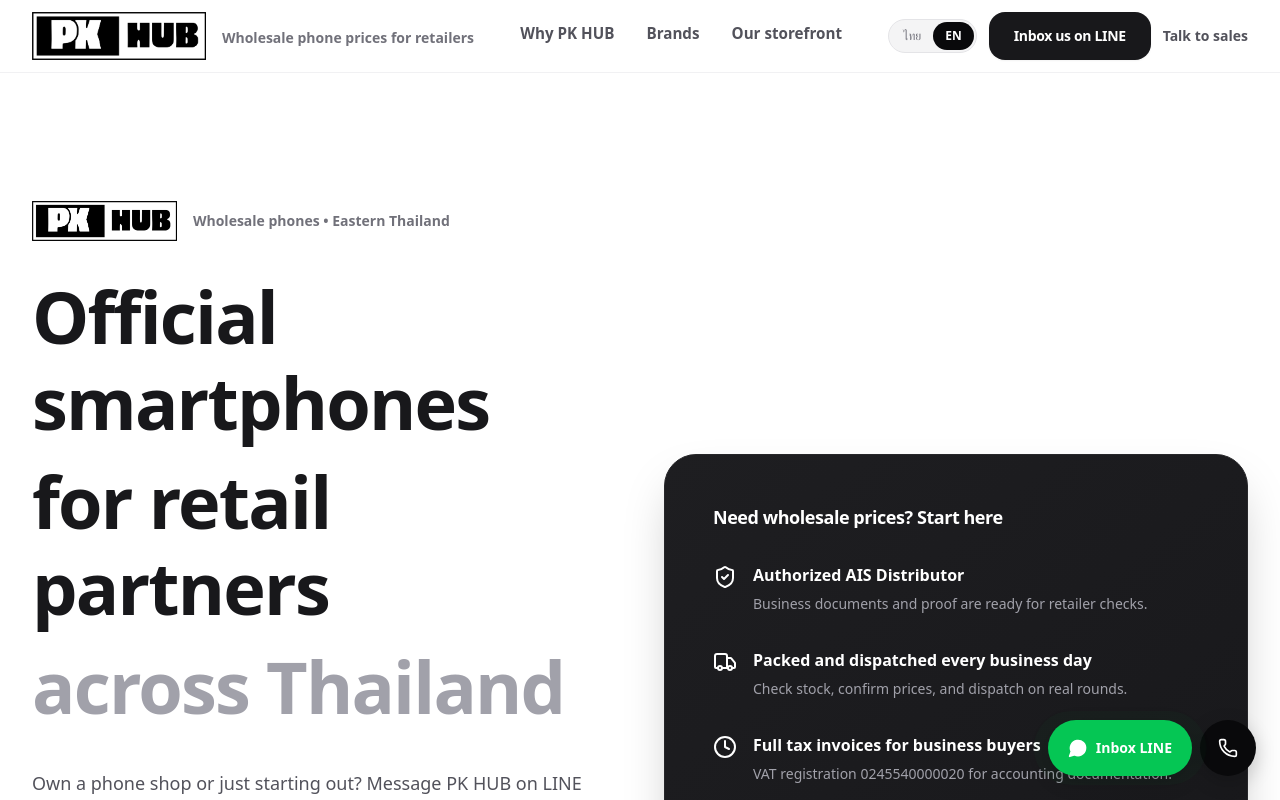
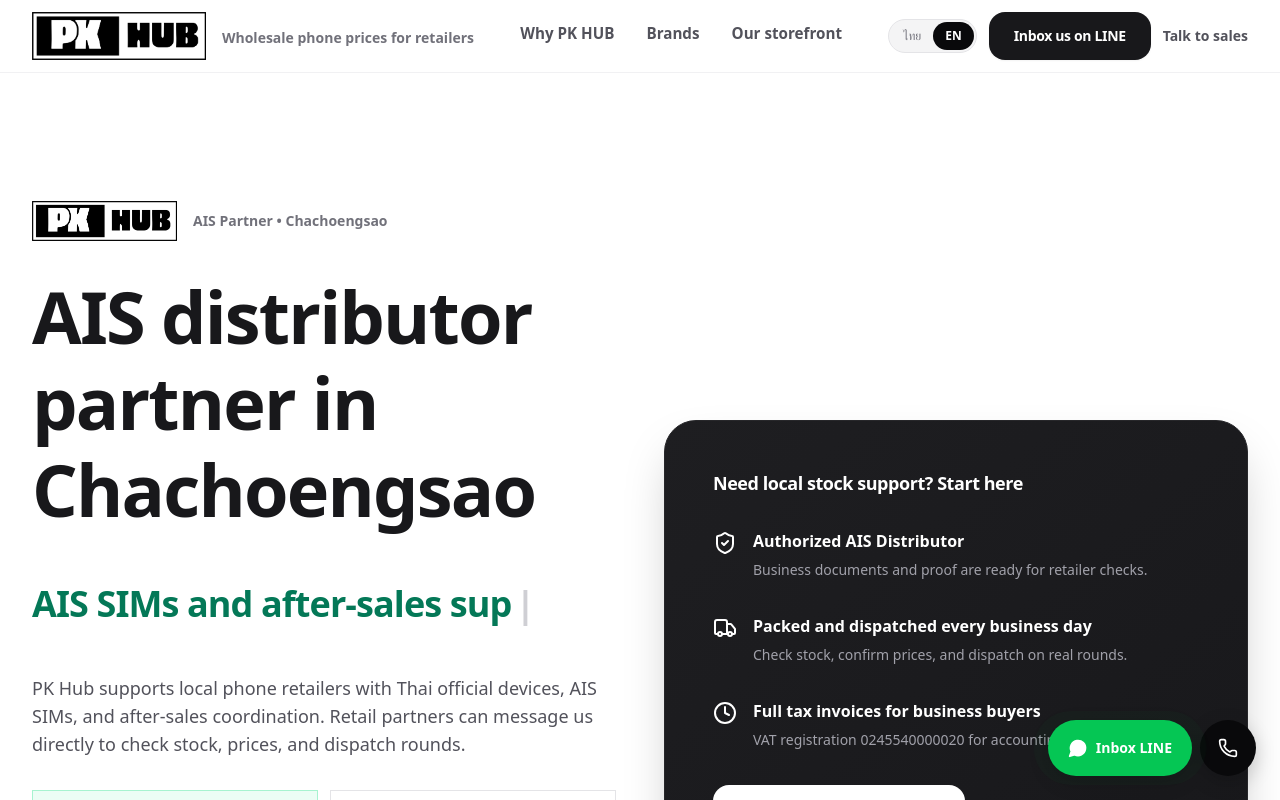
Before and after one commit to deucetrk/pk-hub, a React (Vite) app in the folder website/: page /en in a window 1280 px wide. Shown: the top 800 px of the page. Built offline with nearby package versions, Linux system fonts and the light colour scheme; a web font is replaced by a local one.

Commit message:
Update PK Hub hero positioning

```diff
--- a/website/index.html
+++ b/website/index.html
@@ -4,15 +4,15 @@
     <meta charset="UTF-8" />
     <link rel="icon" type="image/png" href="/favicon.png" />
     <meta name="viewport" content="width=device-width, initial-scale=1.0" />
-    <title>PK HUB | ค้าส่งมือถือฉะเชิงเทรา เครื่องศูนย์ไทยสำหรับร้านค้า</title>
+    <title>PK HUB | พาร์ทเนอร์ตัวแทนจำหน่าย AIS ฉะเชิงเทรา สำหรับร้านมือถือ</title>
     <meta
       name="description"
-      content="PK HUB ค้าส่งมือถือฉะเชิงเทรา ผู้จัดจำหน่ายที่ได้รับอนุญาตจาก AIS สำหรับร้านค้า เครื่องศูนย์ไทย จดทะเบียน VAT และออกใบกำกับภาษีเต็มรูปแบบ"
+      content="PK Hub พาร์ทเนอร์ตัวแทนจำหน่าย AIS ในจังหวัดฉะเชิงเทรา ดูแลเครื่องศูนย์ไทย ซิม AIS และบริการหลังการขายสำหรับร้านค้ามือถือในพื้นที่"
     />
-    <meta property="og:title" content="PK HUB | ค้าส่งมือถือฉะเชิงเทรา เครื่องศูนย์ไทยสำหรับร้านค้า" />
+    <meta property="og:title" content="PK HUB | พาร์ทเนอร์ตัวแทนจำหน่าย AIS ฉะเชิงเทรา" />
     <meta
       property="og:description"
-      content="ค้าส่งมือถือฉะเชิงเทราสำหรับร้านค้า B2B มีหน้าร้านจริง Authorized AIS Distributor จดทะเบียน VAT และออกใบกำกับภาษีเต็มรูปแบบ"
+      content="ดูแลเครื่องศูนย์ไทย ซิม AIS และบริการหลังการขายสำหรับร้านค้ามือถือในฉะเชิงเทรา มีหน้าร้านจริง จดทะเบียน VAT และทีมในพื้นที่"
     />
     <meta property="og:type" content="website" />
     <meta property="og:url" content="https://pkhub.co/th" />
@@ -35,7 +35,7 @@
         "@type": "WholesaleStore",
         "name": "PK HUB",
         "url": "https://pkhub.co",
-        "description": "ค้าส่งมือถือฉะเชิงเทรา ผู้จัดจำหน่ายที่ได้รับอนุญาตจาก AIS สำหรับมือถือเครื่องศูนย์ไทย มี VAT และออกใบกำกับภาษีเต็มรูปแบบ",
+        "description": "พาร์ทเนอร์ตัวแทนจำหน่าย AIS ในจังหวัดฉะเชิงเทรา ดูแลมือถือเครื่องศูนย์ไทย ซิม AIS และบริการหลังการขายสำหรับร้านค้ามือถือในพื้นที่ มี VAT และออกใบกำกับภาษีเต็มรูปแบบ",
         "telephone": "+66892480888",
         "taxID": "0245540000020",
         "vatID": "TH0245540000020",
--- a/website/src/pages/home/HeroSection.tsx
+++ b/website/src/pages/home/HeroSection.tsx
@@ -1,3 +1,5 @@
+import { useEffect, useMemo, useState } from 'react'
+
 import { motion } from 'framer-motion'
 import { BadgeCheck, Clock, MessageCircle, ReceiptText, ShieldCheck, Truck } from 'lucide-react'
 
@@ -6,9 +8,72 @@
 import { useLanguage } from '@/i18n/LanguageContext'
 import { revealViewport, useRevealMotion } from '@/lib/motion'
 
+const TH_TYPEWRITER_PHRASES = [
+  'เครื่องศูนย์ไทยสำหรับร้านค้า',
+  'ซิม AIS และบริการหลังการขาย',
+  'เช็กสต็อกกับทีมในพื้นที่',
+  'มีรอบส่งในฉะเชิงเทรา',
+]
+
+const EN_TYPEWRITER_PHRASES = [
+  'Thai official devices for retailers',
+  'AIS SIMs and after-sales support',
+  'Stock checks with a local team',
+  'Dispatch rounds in Chachoengsao',
+]
+
+function TypewriterLine({ phrases, reduceMotion }: { phrases: string[]; reduceMotion: boolean | null }) {
+  const [phraseIndex, setPhraseIndex] = useState(0)
+  const [visibleLength, setVisibleLength] = useState(phrases[0]?.length ?? 0)
+  const [deleting, setDeleting] = useState(false)
+
+  useEffect(() => {
+    if (reduceMotion || phrases.length <= 1) {
+      setPhraseIndex(0)
+      setVisibleLength(phrases[0]?.length ?? 0)
+      setDeleting(false)
+      return
+    }
+
+    const phrase = phrases[phraseIndex]
+    const doneTyping = !deleting && visibleLength === phrase.length
+    const doneDeleting = deleting && visibleLength === 0
+    const delay = doneTyping ? 1500 : doneDeleting ? 250 : deleting ? 38 : 68
+
+    const timer = window.setTimeout(() => {
+      if (doneTyping) {
+        setDeleting(true)
+        return
+      }
+
+      if (doneDeleting) {
+        setDeleting(false)
+        setPhraseIndex((current) => (current + 1) % phrases.length)
+        return
+      }
+
+      setVisibleLength((current) => current + (deleting ? -1 : 1))
+    }, delay)
+
+    return () => window.clearTimeout(timer)
+  }, [deleting, phraseIndex, phrases, reduceMotion, visibleLength])
+
+  const currentPhrase = phrases[phraseIndex]
+  const visibleText = reduceMotion ? phrases[0] : currentPhrase.slice(0, visibleLength)
+
+  return (
+    <div className="mt-5 min-h-[2.6rem] text-2xl font-black tracking-[-0.025em] text-emerald-700 sm:text-3xl lg:min-h-[3.1rem] lg:text-4xl" aria-live="polite">
+      <span>{visibleText}</span>
+      {!reduceMotion ? <span className="ml-1 inline-block animate-pulse text-zinc-400" aria-hidden="true">|</span> : null}
+      <span className="sr-only">{phrases.join(' • ')}</span>
+    </div>
+  )
+}
+
 export default function HeroSection() {
   const { isThai } = useLanguage()
   const { container, item, reduceMotion } = useRevealMotion()
+  const typewriterPhrases = useMemo(() => (isThai ? TH_TYPEWRITER_PHRASES : EN_TYPEWRITER_PHRASES), [isThai])
 
   return (
     <section className="bg-transparent text-zinc-900">
@@ -18,18 +83,17 @@
             <div className="flex items-center gap-4">
               <LogoMark className="border-zinc-900/10" />
               <div className="text-sm font-semibold text-zinc-500">
-                {isThai ? 'ราคาส่งมือถือ • ฉะเชิงเทรา / ภาคตะวันออก' : 'Wholesale phones • Eastern Thailand'}
+                {isThai ? 'AIS Partner • ฉะเชิงเทรา' : 'AIS Partner • Chachoengsao'}
               </div>
             </div>
-            <h1 className="font-display flex flex-col gap-3 text-5xl font-black leading-[1.24] tracking-[-0.025em] sm:text-6xl sm:leading-[1.22] lg:text-7xl lg:leading-[1.2]">
-              <span className="text-zinc-900">{isThai ? 'ค้าส่งมือถือ' : 'Official smartphones'}</span>
-              <span className="text-zinc-900">{isThai ? 'เครื่องศูนย์ไทย' : 'for retail partners'}</span>
-              <span className="text-zinc-400">{isThai ? 'สำหรับร้านค้า' : 'across Thailand'}</span>
+            <h1 className="font-display text-5xl font-black leading-[1.24] tracking-[-0.025em] text-zinc-900 sm:text-6xl sm:leading-[1.22] lg:text-7xl lg:leading-[1.2]">
+              {isThai ? 'พาร์ทเนอร์ตัวแทนจำหน่าย AIS ในจังหวัดฉะเชิงเทรา' : 'AIS distributor partner in Chachoengsao'}
             </h1>
+            <TypewriterLine phrases={typewriterPhrases} reduceMotion={reduceMotion} />
             <p className="max-w-xl text-base leading-[1.8] text-zinc-600 sm:text-lg lg:mt-2">
               {isThai
-                ? 'มีหน้าร้านหรือเพิ่งเริ่มขายมือถือ ทัก LINE มาเช็กราคาส่งได้เลย ทีม PK HUB ช่วยดูรุ่น เช็กสต็อก และแนะนำรอบส่งให้'
-                : 'Own a phone shop or just starting out? Message PK HUB on LINE for wholesale prices, live stock, and dispatch guidance.'}
+                ? 'PK Hub ดูแลเครื่องศูนย์ไทย ซิม AIS และบริการหลังการขายสำหรับร้านค้ามือถือในพื้นที่ ร้านที่ต้องการรับเครื่องไปขายต่อสามารถทักมาเช็กสต็อก ราคา และรอบส่งกับทีมในพื้นที่ได้โดยตรง'
+                : 'PK Hub supports local phone retailers with Thai official devices, AIS SIMs, and after-sales coordination. Retail partners can message us directly to check stock, prices, and dispatch rounds.'}
             </p>
             <motion.div
               variants={container}
@@ -57,7 +121,7 @@
                 className="group inline-flex items-center justify-center gap-2 rounded-2xl bg-zinc-900 px-8 py-4 text-[0.95rem] font-semibold tracking-tight text-white shadow-md transition-all hover:bg-zinc-800 hover:shadow-lg"
               >
                 <MessageCircle className="h-4 w-4 fill-current transition-transform motion-safe:group-hover:translate-x-0.5" />
-                {isThai ? 'Inbox LINE มาเลย' : 'Inbox us on LINE'}
+                {isThai ? 'ทัก LINE เช็กของและราคา' : 'Check stock and prices on LINE'}
               </motion.a>
               <a
                 href="#reviews"
@@ -95,7 +159,7 @@
           >
             <div className="absolute inset-0 bg-gradient-to-br from-zinc-800/40 to-transparent"></div>
             <div className="relative mb-8 text-lg font-bold tracking-tight text-white">
-              {isThai ? 'อยากได้ราคาส่ง เริ่มตรงนี้' : 'Need wholesale prices? Start here'}
+              {isThai ? 'อยากเช็กของกับทีมในพื้นที่ เริ่มตรงนี้' : 'Need local stock support? Start here'}
             </div>
             <div className="relative grid gap-8 text-base text-zinc-300">
               <div className="flex items-start gap-4">
@@ -135,7 +199,7 @@
               className="relative mt-8 inline-flex items-center justify-center gap-2 rounded-2xl border border-transparent bg-white px-8 py-4 text-[0.95rem] font-semibold tracking-tight text-zinc-900 shadow-sm transition-all hover:bg-zinc-100"
             >
               <MessageCircle className="h-4 w-4 fill-current" />
-              {isThai ? 'ทักทีมขายตอนนี้' : 'Talk to sales now'}
+              {isThai ? 'ทักทีมขายเช็กสต็อก' : 'Check stock with sales'}
             </motion.a>
           </motion.div>
         </div>
```
